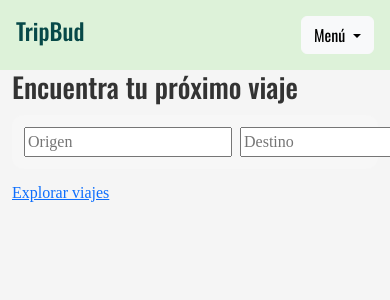
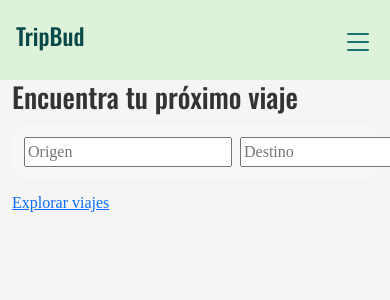
Before and after one commit to perezcastillopol/Frontend-Proyecto-Final-Grupo-3-mfpfsdev, an Angular app: page / in a window 390 px wide. Shown: the top 300 px of the page. Built offline with nearby package versions, Linux system fonts and the light colour scheme.

Commit message:
fixes: iconos añadidos al nav, diseño responsive arreglado

```diff
--- a/src/app/shared/header/header.component.css
+++ b/src/app/shared/header/header.component.css
@@ -10,7 +10,33 @@ h3 {
     color: var(--dark-color);
 }
 
-a, i{
+a{
     color: var(--secondary-color);
     text-decoration: none;
+    line-height: 1;
 }
+i {
+    color: var(--secondary-color);
+}
+
+.menu-button {
+    font-size: 2rem;
+    padding: 0;
+    border: none;
+    background-color: transparent;
+    margin: auto;
+
+}
+
+.dropdown-menu {
+    border-radius: 12px;
+    border: none;
+    box-shadow: 0px 4px 15px rgba(0,0,0,0.1);
+}
+.dropdown-item.active {
+    background-color: white !important;
+    color: inherit !important;
+  }
+.dropdown-item {
+    border-radius: 8px;
+}
--- a/src/app/shared/header/header.component.html
+++ b/src/app/shared/header/header.component.html
@@ -1,25 +1,25 @@
 <nav class="d-none d-md-flex flex-column text-white p-3 vh-100 position-fixed bgc" style="width: 250px;">
     <h3 class="mb-4">TripBud</h3>
-    <ul class="nav flex-column fs-5">
-            <li><a routerLink="/" routerLinkActive="active" [routerLinkActiveOptions]="{exact:true}">Inicio</a></li>
-            <li><a routerLink="/explorar" routerLinkActive="active">Explorar</a></li>
-            <li><a routerLink="/mis-viajes" routerLinkActive="active">Mis viajes</a></li>
-            <li><a routerLink="/perfil/:username" routerLinkActive="active">Mi perfil</a></li>
+    <ul class="nav flex-column fs-5 gap-2">
+            <li><i  class="bi bi-house me-2"></i><a routerLink="/" routerLinkActive="active" [routerLinkActiveOptions]="{exact:true}">Inicio</a></li>
+            <li><i class="bi bi-compass me-2"></i><a routerLink="/explorar" routerLinkActive="active">Explorar</a></li>
+            <li><i class="bi bi-map me-2"></i><a routerLink="/mis-viajes" routerLinkActive="active">Mis viajes</a></li>
+            <li><i class="bi bi-person me-2"></i><a routerLink="/perfil/:username" routerLinkActive="active">Mi perfil</a></li>
     </ul>
   </nav>
 
   <nav class="d-md-none text-white p-3 bgc">
     <div class="d-flex justify-content-between align-items-center">
         <h3>TripBud</h3>
-      <div class="dropdown">
-        <button class="btn btn-light dropdown-toggle" type="button" data-bs-toggle="dropdown">
-          Menú
+      <div>
+        <button class="menu-button" type="button" data-bs-toggle="dropdown" aria-expanded="false">
+            <i class="bi bi-list menu-icon"></i>
         </button>
-        <ul class="dropdown-menu dropdown-menu-end">
-            <li><a routerLink="/"            routerLinkActive="active" [routerLinkActiveOptions]="{exact:true}">Inicio</a></li>
-            <li> <a routerLink="/explorar"    routerLinkActive="active">Explorar</a></li>
-            <li> <a routerLink="/mis-viajes"  routerLinkActive="active">Mis viajes</a> </li>
-            <li> <a routerLink="/perfil/:username"       routerLinkActive="active">Mi perfil</a> </li>
+        <ul class="dropdown-menu p-2 w-64 bgc">
+            <li><a class="dropdown-item flex items-center gap-3 text-lg mb-2" routerLink="/"            routerLinkActive="active" [routerLinkActiveOptions]="{exact:true}"> <i class="bi bi bi-house text-xl me-2"></i>Inicio</a></li>
+            <li> <a class="dropdown-item flex items-center gap-3 text-lg mb-2" routerLink="/explorar"    routerLinkActive="active"><i class="bi bi-compass me-2"></i>Explorar</a></li>
+            <li> <a class="dropdown-item flex items-center gap-3 text-lg mb-2" routerLink="/mis-viajes"  routerLinkActive="active"><i class="bi bi-map me-2"></i>Mis viajes</a> </li>
+            <li> <a class="dropdown-item flex items-center gap-3 text-lg mb-2" routerLink="/perfil/:username"       routerLinkActive="active"><i class="bi bi-person me-2"></i>Mi perfil</a> </li>
         </ul>
       </div>
     </div>
```
